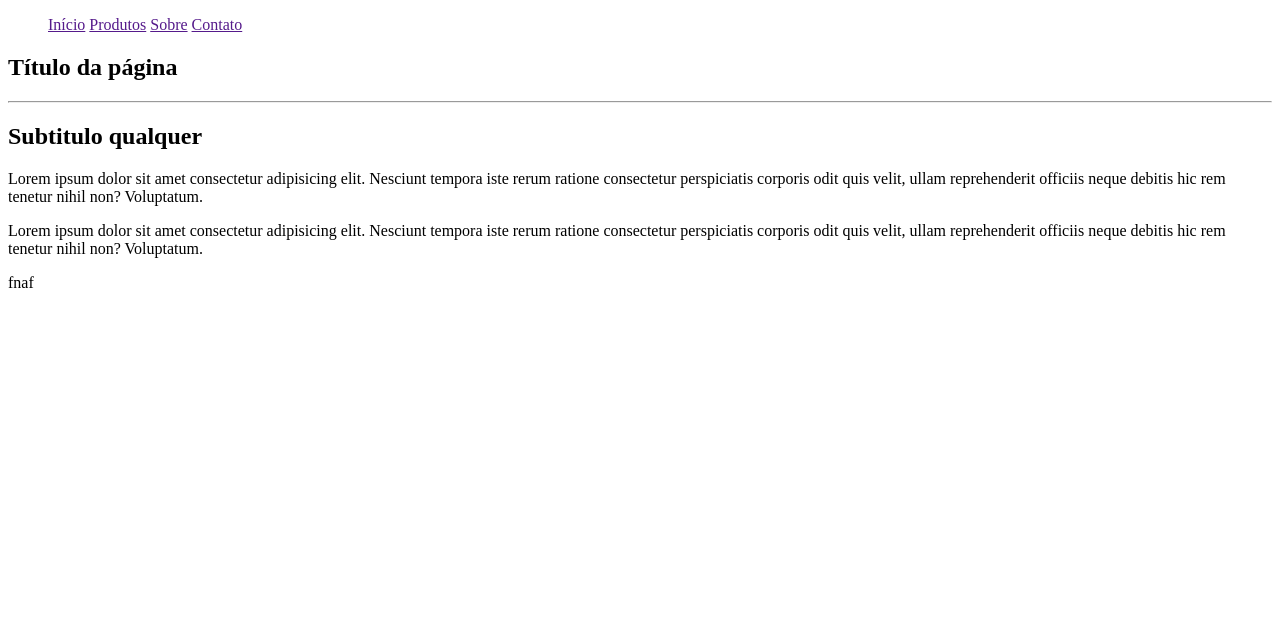
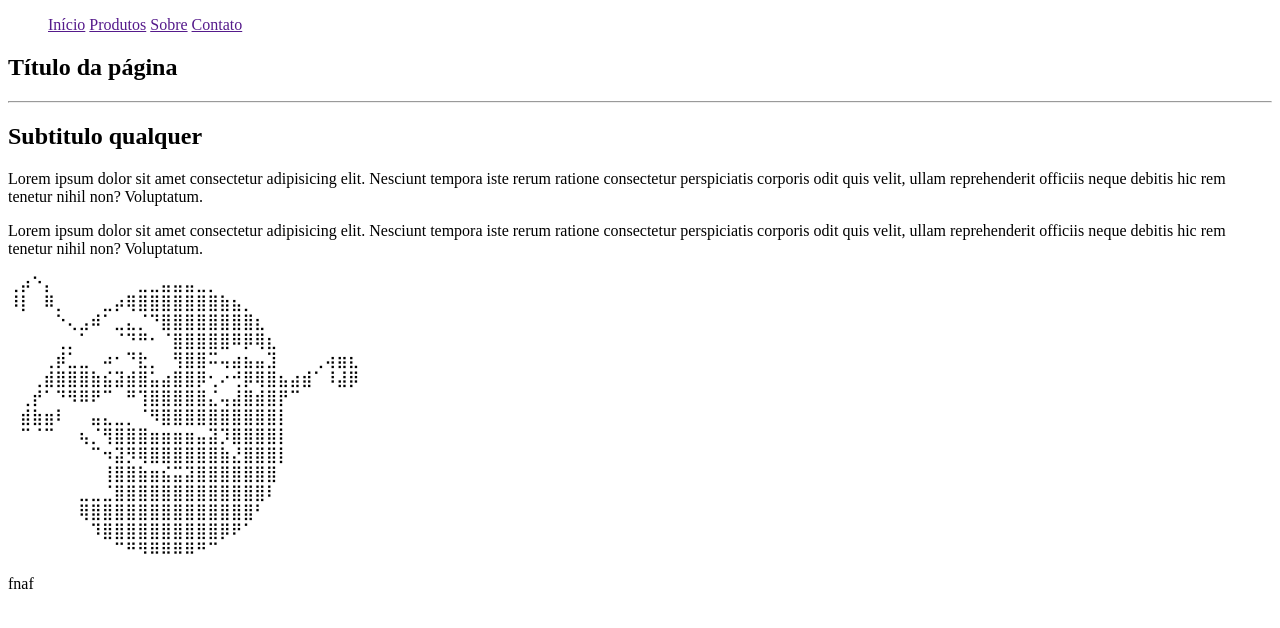
Before and after one commit to Emmanuelf21/minhapasta, a plain HTML site: page index.html in a window 1280 px wide. Drawn offline with Linux system fonts and the light colour scheme.

Commit message:
adicionei o shrek

```diff
--- a/index.html
+++ b/index.html
@@ -22,6 +22,24 @@
         <p>Lorem ipsum dolor sit amet consectetur adipisicing elit. Nesciunt tempora iste rerum ratione consectetur perspiciatis corporis odit quis velit, ullam reprehenderit officiis neque debitis hic rem tenetur nihil non? Voluptatum.</p>
 
         <p>Lorem ipsum dolor sit amet consectetur adipisicing elit. Nesciunt tempora iste rerum ratione consectetur perspiciatis corporis odit quis velit, ullam reprehenderit officiis neque debitis hic rem tenetur nihil non? Voluptatum.</p>
+
+        <p style="width: 300px;">
+            ⢀⡴⠑⡄⠀⠀⠀⠀⠀⠀⠀⣀⣀⣤⣤⣤⣀⡀⠀⠀⠀⠀⠀⠀⠀⠀⠀⠀⠀⠀
+            ⠸⡇⠀⠿⡀⠀⠀⠀⣀⡴⢿⣿⣿⣿⣿⣿⣿⣿⣷⣦⡀⠀⠀⠀⠀⠀⠀⠀⠀⠀
+            ⠀⠀⠀⠀⠑⢄⣠⠾⠁⣀⣄⡈⠙⣿⣿⣿⣿⣿⣿⣿⣿⣆⠀⠀⠀⠀⠀⠀⠀⠀
+            ⠀⠀⠀⠀⢀⡀⠁⠀⠀⠈⠙⠛⠂⠈⣿⣿⣿⣿⣿⠿⡿⢿⣆⠀⠀⠀⠀⠀⠀⠀
+            ⠀⠀⠀⢀⡾⣁⣀⠀⠴⠂⠙⣗⡀⠀⢻⣿⣿⠭⢤⣴⣦⣤⣹⠀⠀⠀⢀⢴⣶⣆
+            ⠀⠀⢀⣾⣿⣿⣿⣷⣮⣽⣾⣿⣥⣴⣿⣿⡿⢂⠔⢚⡿⢿⣿⣦⣴⣾⠁⠸⣼⡿
+            ⠀⢀⡞⠁⠙⠻⠿⠟⠉⠀⠛⢹⣿⣿⣿⣿⣿⣌⢤⣼⣿⣾⣿⡟⠉⠀⠀⠀⠀⠀
+            ⠀⣾⣷⣶⠇⠀⠀⣤⣄⣀⡀⠈⠻⣿⣿⣿⣿⣿⣿⣿⣿⣿⣿⡇⠀⠀⠀⠀⠀⠀
+            ⠀⠉⠈⠉⠀⠀⢦⡈⢻⣿⣿⣿⣶⣶⣶⣶⣤⣽⡹⣿⣿⣿⣿⡇⠀⠀⠀⠀⠀⠀
+            ⠀⠀⠀⠀⠀⠀⠀⠉⠲⣽⡻⢿⣿⣿⣿⣿⣿⣿⣷⣜⣿⣿⣿⡇⠀⠀⠀⠀⠀⠀
+            ⠀⠀⠀⠀⠀⠀⠀⠀⢸⣿⣿⣷⣶⣮⣭⣽⣿⣿⣿⣿⣿⣿⣿⠀⠀⠀⠀⠀⠀⠀
+            ⠀⠀⠀⠀⠀⠀⣀⣀⣈⣿⣿⣿⣿⣿⣿⣿⣿⣿⣿⣿⣿⣿⠇⠀⠀⠀⠀⠀⠀⠀
+            ⠀⠀⠀⠀⠀⠀⢿⣿⣿⣿⣿⣿⣿⣿⣿⣿⣿⣿⣿⣿⣿⠃⠀⠀⠀⠀⠀⠀⠀⠀
+            ⠀⠀⠀⠀⠀⠀⠀⠹⣿⣿⣿⣿⣿⣿⣿⣿⣿⣿⡿⠟⠁⠀⠀⠀⠀⠀⠀⠀⠀⠀
+            ⠀⠀⠀⠀⠀⠀⠀⠀⠀⠉⠛⠻⠿⠿⠿⠿⠛⠉
+        </p>
     </section>
     <footer>
         <span>fnaf</span>
```
